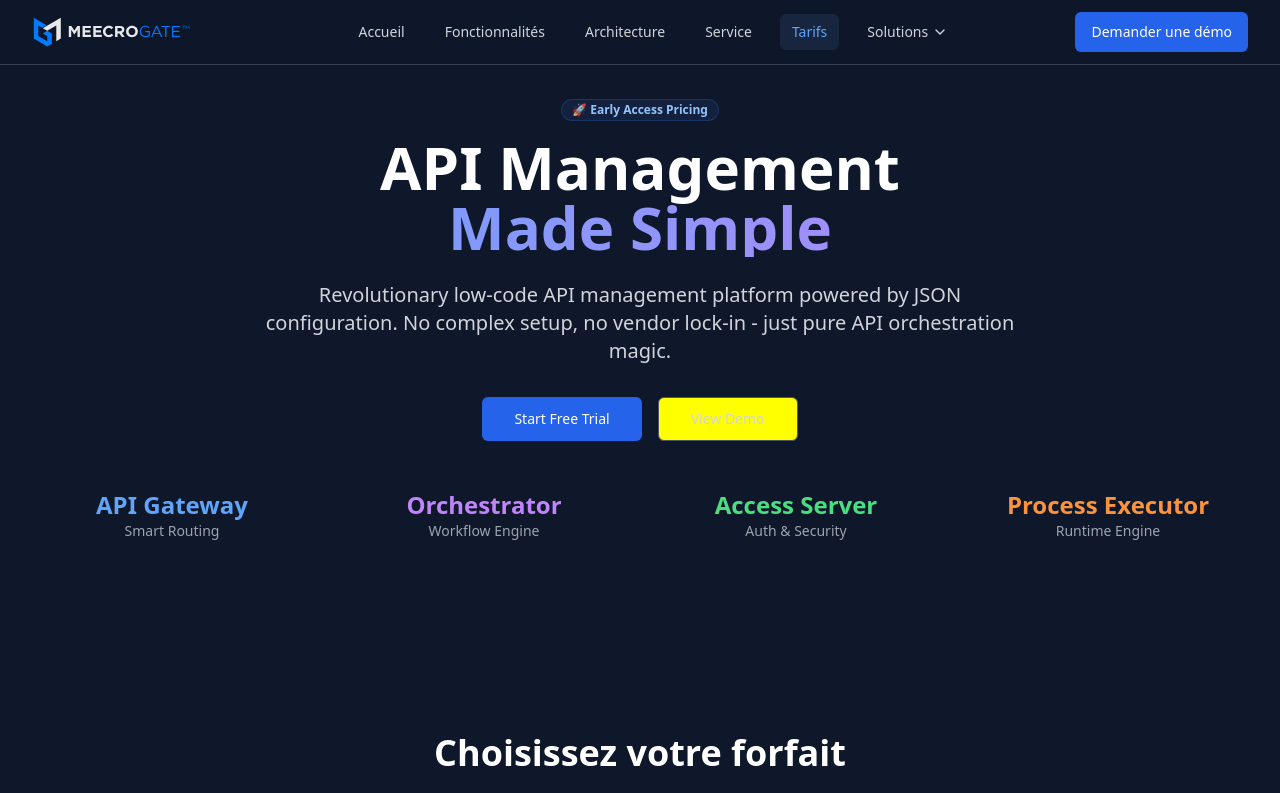
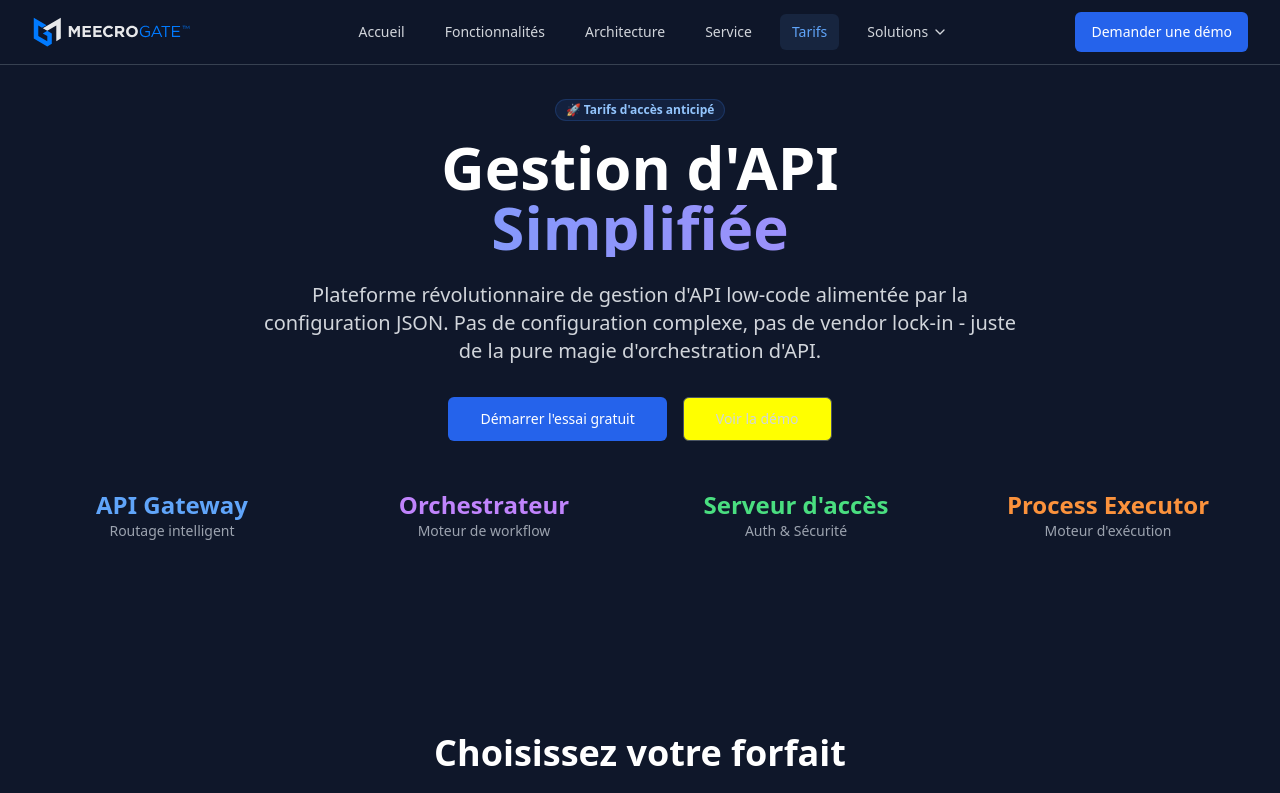
Before and after one commit to meecrogate/meecrogate.github.io, a React (Vite) app: page /pricing in a window 1280 px wide. Shown: the top 793 px of the page. Built offline with nearby package versions, Linux system fonts and the light colour scheme.

Commit message:
Translate Pricing page

```diff
--- a/src/components/pricing/PricingFAQ.tsx
+++ b/src/components/pricing/PricingFAQ.tsx
@@ -4,36 +4,36 @@ import { Accordion, AccordionContent, AccordionItem, AccordionTrigger } from "@/
 const PricingFAQ = () => {
   const faqs = [
     {
-      question: "What makes your API management solution different?",
-      answer: "Our solution is uniquely low-code, using only JSON configuration files. No complex setup, no proprietary languages - just simple JSON configs that power a complete API management stack with Gateway, Orchestrator, Access Server, and Process Executor."
+      question: "Qu'est-ce qui rend votre solution de gestion d'API différente ?",
+      answer: "Notre solution est uniquement low-code, utilisant seulement des fichiers de configuration JSON. Pas de configuration complexe, pas de langages propriétaires - juste des configs JSON simples qui alimentent une stack complète de gestion d'API avec Gateway, Orchestrateur, Serveur d'accès et Process Executor."
     },
     {
-      question: "How does the JSON configuration work?",
-      answer: "Everything is configured through intuitive JSON files. Define your API routes, authentication rules, orchestration workflows, and business processes all in JSON. Changes are applied in real-time without restarts or downtime."
+      question: "Comment fonctionne la configuration JSON ?",
+      answer: "Tout est configuré via des fichiers JSON intuitifs. Définissez vos routes d'API, règles d'authentification, workflows d'orchestration et processus métier, tout en JSON. Les changements sont appliqués en temps réel sans redémarrage ni temps d'arrêt."
     },
     {
-      question: "Can I migrate from other API management platforms?",
-      answer: "Absolutely! Our migration tools can help you convert existing configurations to our JSON format. We offer free migration assistance for Business plan customers and have detailed documentation for self-service migration."
+      question: "Puis-je migrer depuis d'autres plateformes de gestion d'API ?",
+      answer: "Absolument ! Nos outils de migration peuvent vous aider à convertir les configurations existantes vers notre format JSON. Nous offrons une assistance gratuite à la migration pour les clients du forfait Business et avons une documentation détaillée pour la migration en libre-service."
     },
     {
-      question: "What's included in the free Developer plan?",
-      answer: "The Developer plan includes all four core components (API Gateway, Orchestrator, Access Server, Process Executor) with up to 10,000 API calls per month, 2 JSON config files, and community support. Perfect for testing and small projects."
+      question: "Qu'est-ce qui est inclus dans le forfait Developer gratuit ?",
+      answer: "Le forfait Developer inclut les quatre composants principaux (API Gateway, Orchestrateur, Serveur d'accès, Process Executor) avec jusqu'à 10 000 appels d'API par mois, 2 fichiers de configuration JSON et le support communautaire. Parfait pour les tests et petits projets."
     },
     {
-      question: "How do you handle scaling and performance?",
-      answer: "Our platform automatically scales based on demand. The Business plan includes auto-scaling, load balancing, and performance optimization. We guarantee 99.9% uptime SLA for Business customers."
+      question: "Comment gérez-vous la montée en charge et les performances ?",
+      answer: "Notre plateforme s'adapte automatiquement selon la demande. Le forfait Business inclut l'auto-scaling, la répartition de charge et l'optimisation des performances. Nous garantissons un SLA de 99,9% de disponibilité pour les clients Business."
     },
     {
-      question: "Is there a long-term contract requirement?",
-      answer: "No long-term contracts required. All paid plans are month-to-month. You can upgrade, downgrade, or cancel anytime. We believe in earning your business every month with great service."
+      question: "Y a-t-il une exigence de contrat à long terme ?",
+      answer: "Aucun contrat à long terme requis. Tous les forfaits payants sont mois par mois. Vous pouvez upgrader, downgrader ou annuler à tout moment. Nous croyons qu'il faut mériter votre entreprise chaque mois avec un excellent service."
     },
     {
-      question: "What kind of support do you provide?",
-      answer: "Developer plan gets community support, Startup plan includes email support with 24-hour response time, and Business plan gets priority support with dedicated account management and phone support."
+      question: "Quel type de support fournissez-vous ?",
+      answer: "Le forfait Developer bénéficie du support communautaire, le forfait Startup inclut le support par email avec un temps de réponse de 24h, et le forfait Business obtient un support prioritaire avec gestion de compte dédiée et support téléphonique."
     },
     {
-      question: "Can I use this for microservices architecture?",
-      answer: "Yes! Our solution is perfect for microservices. The API Gateway handles service discovery and routing, the Orchestrator manages service communication, and the Process Executor handles distributed workflows - all configured via JSON."
+      question: "Puis-je utiliser ceci pour une architecture de microservices ?",
+      answer: "Oui ! Notre solution est parfaite pour les microservices. L'API Gateway gère la découverte et le routage des services, l'Orchestrateur gère la communication entre services, et le Process Executor gère les workflows distribués - tout configuré via JSON."
     }
   ];
 
@@ -41,10 +41,10 @@ const PricingFAQ = () => {
     <div className="max-w-4xl mx-auto px-4 sm:px-6 lg:px-8 py-24">
       <div className="text-center mb-16">
         <h2 className="text-4xl font-bold text-white mb-4">
-          Frequently Asked Questions
+          Questions fréquemment posées
         </h2>
         <p className="text-xl text-gray-300">
-          Everything you need to know about our API management platform
+          Tout ce que vous devez savoir sur notre plateforme de gestion d'API
         </p>
       </div>
 
--- a/src/components/pricing/PricingHero.tsx
+++ b/src/components/pricing/PricingHero.tsx
@@ -9,42 +9,42 @@ const PricingHero = () => {
       <div className="relative max-w-7xl mx-auto px-4 sm:px-6 lg:px-8 py-24">
         <div className="text-center">
           <Badge className="mb-4 bg-blue-500/10 text-blue-300 border-blue-500/20">
-            🚀 Early Access Pricing
+            🚀 Tarifs d'accès anticipé
           </Badge>
           <h1 className="text-5xl md:text-6xl font-bold text-white mb-6">
-            API Management
+            Gestion d'API
             <span className="block bg-gradient-to-r from-blue-400 to-purple-400 bg-clip-text text-transparent">
-              Made Simple
+              Simplifiée
             </span>
           </h1>
           <p className="text-xl text-gray-300 mb-8 max-w-3xl mx-auto">
-            Revolutionary low-code API management platform powered by JSON configuration.
-            No complex setup, no vendor lock-in - just pure API orchestration magic.
+            Plateforme révolutionnaire de gestion d'API low-code alimentée par la configuration JSON.
+            Pas de configuration complexe, pas de vendor lock-in - juste de la pure magie d'orchestration d'API.
           </p>
           <div className="flex flex-col sm:flex-row gap-4 justify-center items-center">
             <Button size="lg" className="bg-blue-600 hover:bg-blue-700 text-white px-8 py-3">
-              Start Free Trial
+              Démarrer l'essai gratuit
             </Button>
             <Button variant="outline" size="lg" className="border-gray-600 text-gray-300 hover:bg-gray-800 px-8 py-3">
-              View Demo
+              Voir la démo
             </Button>
           </div>
           <div className="mt-12 grid grid-cols-2 md:grid-cols-4 gap-8 text-center">
             <div className="text-white">
               <div className="text-2xl font-bold text-blue-400">API Gateway</div>
-              <div className="text-sm text-gray-400">Smart Routing</div>
+              <div className="text-sm text-gray-400">Routage intelligent</div>
             </div>
             <div className="text-white">
-              <div className="text-2xl font-bold text-purple-400">Orchestrator</div>
-              <div className="text-sm text-gray-400">Workflow Engine</div>
+              <div className="text-2xl font-bold text-purple-400">Orchestrateur</div>
+              <div className="text-sm text-gray-400">Moteur de workflow</div>
             </div>
             <div className="text-white">
-              <div className="text-2xl font-bold text-green-400">Access Server</div>
-              <div className="text-sm text-gray-400">Auth & Security</div>
+              <div className="text-2xl font-bold text-green-400">Serveur d'accès</div>
+              <div className="text-sm text-gray-400">Auth & Sécurité</div>
             </div>
             <div className="text-white">
               <div className="text-2xl font-bold text-orange-400">Process Executor</div>
-              <div className="text-sm text-gray-400">Runtime Engine</div>
+              <div className="text-sm text-gray-400">Moteur d'exécution</div>
             </div>
           </div>
         </div>
```
